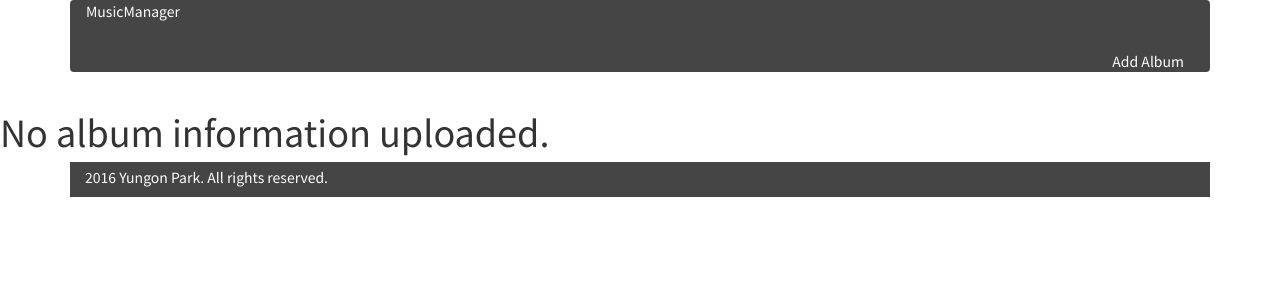
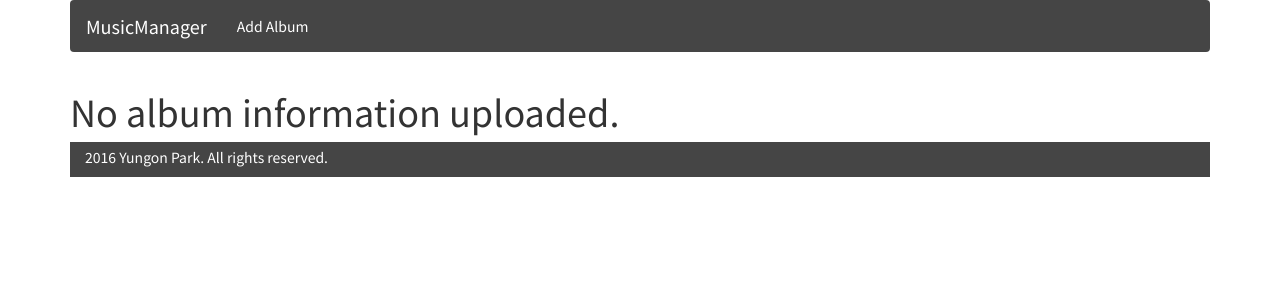
Before and after one commit to rubysoho07/MusicManager, a Django app: page /musicmanager/ in a window 1280 px wide. Shown: the top 300 px of the page. Run offline with Django 3.2, Linux system fonts and the light colour scheme; data that the repository does not hold is empty; some libraries are stand-ins or nearby versions.

Commit message:
Edit templates. 1. Modify header & footer. (Use navbar of Bootstrap) 2. Modify index view to get total number of albums I have.

```diff
--- a/manager_core/templates/manager_core/footer.html
+++ b/manager_core/templates/manager_core/footer.html
@@ -1,4 +1,6 @@
 {% load staticfiles %}
+		</div>
+		<!-- End of contents -->
 		<!-- Footer -->
 		<div class="container">
 			<div class="col-md-12 gonifooter">
--- a/manager_core/templates/manager_core/header.html
+++ b/manager_core/templates/manager_core/header.html
@@ -26,13 +26,20 @@
 		<!-- Header -->
 		<div class="container">
 			<nav class="navbar" role="navigation">
-				<div class="col-xs-4">
-					<a href="{% url 'manager_core:index' %}">MusicManager</a>
+				<div class="navbar-header">
+					<button type="button" class="navbar-toggle collapsed" data-toggle="collapse" data-target="#navbar" aria-expanded="false" aria-controls="navbar">
+						<span class="sr-only">Toggle Navigation</span>
+						<span class="icon-bar"></span>
+					</button>
+					<a class="navbar-brand" href="{% url 'manager_core:index' %}">MusicManager</a>
 				</div>
-				<div class="col-xs-4">
-				</div>
-				<div class="col-xs-4 text-right" style="padding-top:50px; padding-right:25px">
-					<a href="{% url 'manager_core:add_album' %}">Add Album</a>
+				<div id="navbar" class="collapse navbar-collapse">
+					<ul class="nav navbar-nav">
+						<li><a href="{% url 'manager_core:add_album' %}">Add Album</a></li>
+					</ul>
 				</div>
 			</nav>
 		</div>
+
+		<!-- Start contents -->
+		<div class="container">
--- a/manager_core/templates/manager_core/index.html
+++ b/manager_core/templates/manager_core/index.html
@@ -7,6 +7,7 @@
 {% if album_list|length == 0 %}
     <h1>No album information uploaded. </h1>
 {% else %}
+    <h1>앨범 목록 ({{ album_list|length }} albums found) </h1>
     {% for album in album_list %}
         <!-- Show album cover -->
         <img src="{% static 'manager_core/images/'|add:album.album_cover_file %}" width="200px" height="200px">
```
